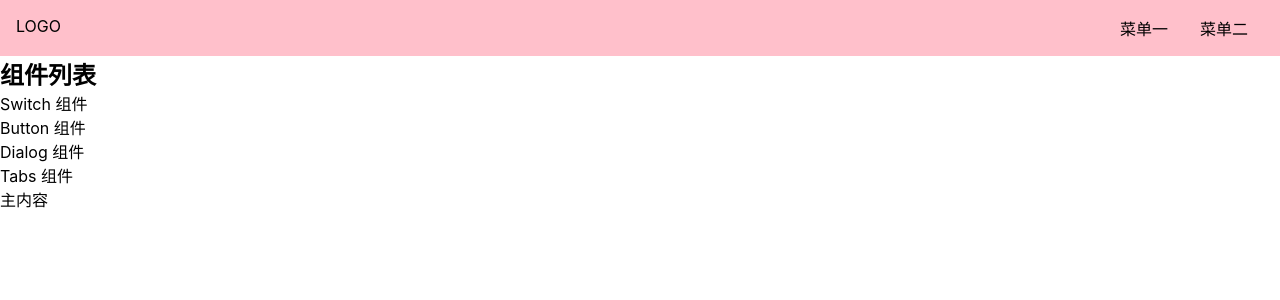
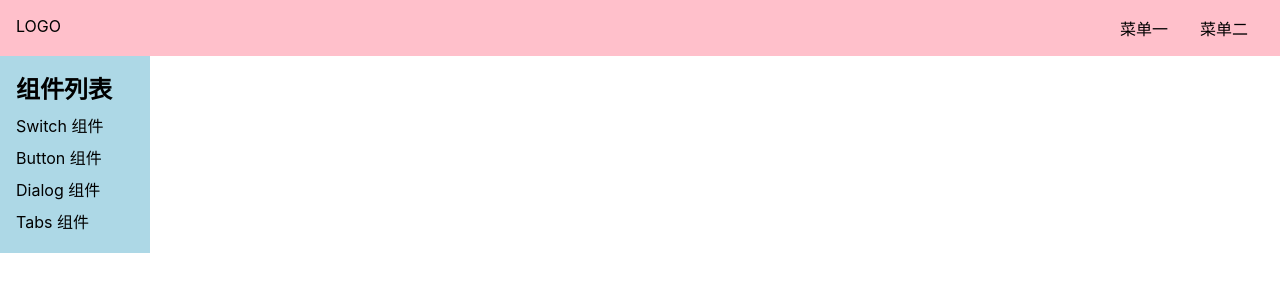
Before and after one commit to Tracysq/sunny-ui, a Vue app: page /#/doc in a window 1280 px wide. Shown: the top 300 px of the page. Built offline with nearby package versions, Linux system fonts and the light colour scheme.

Commit message:
style: Topnav &  aside

```diff
--- a/src/components/Topnav.vue
+++ b/src/components/Topnav.vue
@@ -10,6 +10,8 @@
 
 <style lang="scss" scoped>
 .topnav {
+    position: relative;
+    z-index: 10;
     background: pink;
     display: flex;
     padding: 16px;
--- a/src/index.scss
+++ b/src/index.scss
@@ -13,7 +13,7 @@
     text-decoration: none;
     color: inherit;
     &:hover {
-        border-bottom: 1px solid transparent;
+        border-bottom: 1px solid currentColor;
         cursor: pointer;
     }
 }
--- a/src/views/Doc.vue
+++ b/src/views/Doc.vue
@@ -32,3 +32,23 @@
     }
 }
 </script>
+
+<style lang="scss" scoped>
+aside {
+    background: lightblue;
+    width: 150px;
+    padding: 16px;
+    position: fixed;
+    top: 0;
+    left: 0;
+    padding-top: 70px;
+    > h2 {
+        margin-bottom: 4px;
+    }
+    > ol {
+        > li {
+            padding: 4px 0;
+        }
+    }
+}
+</style>
```
